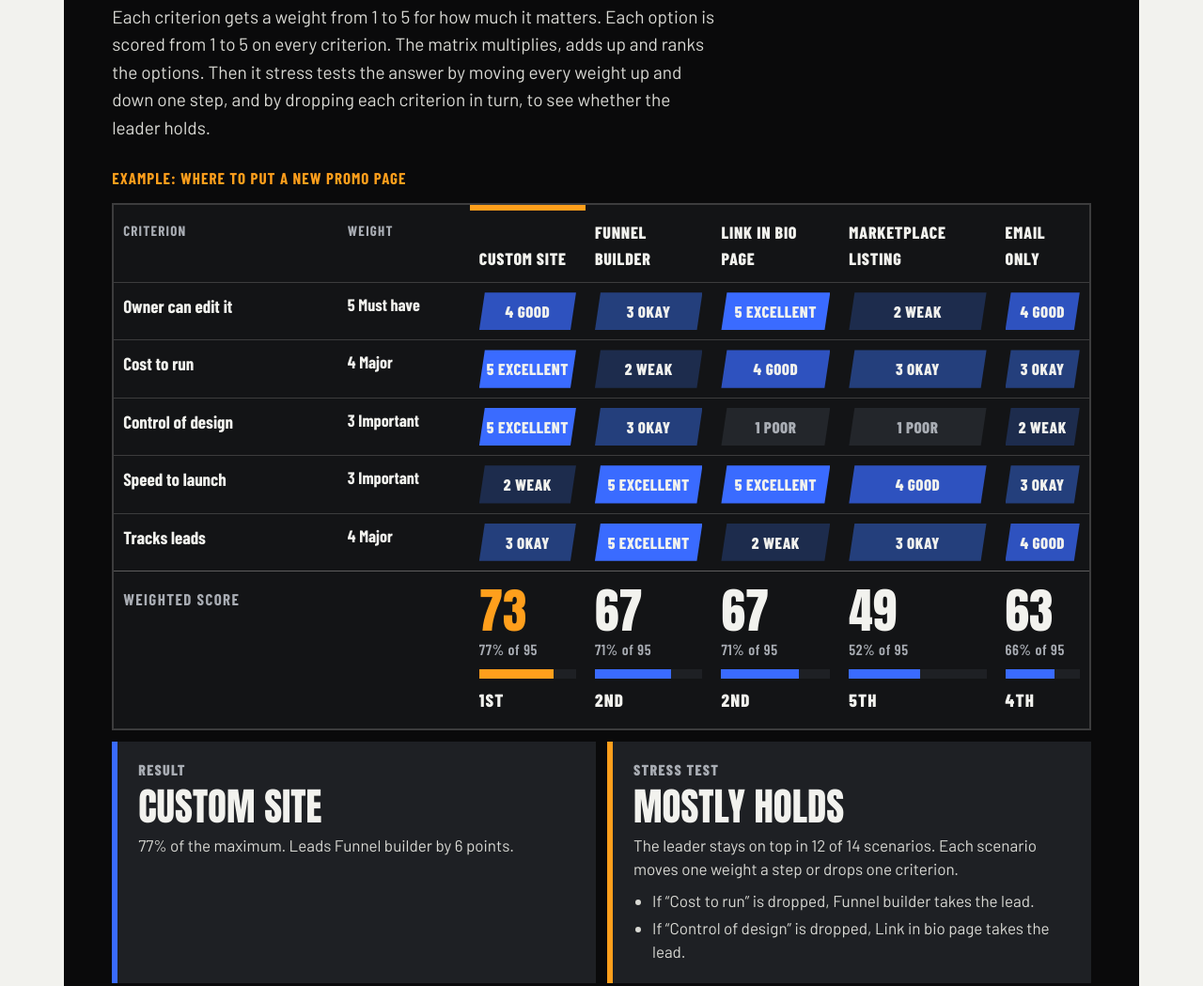
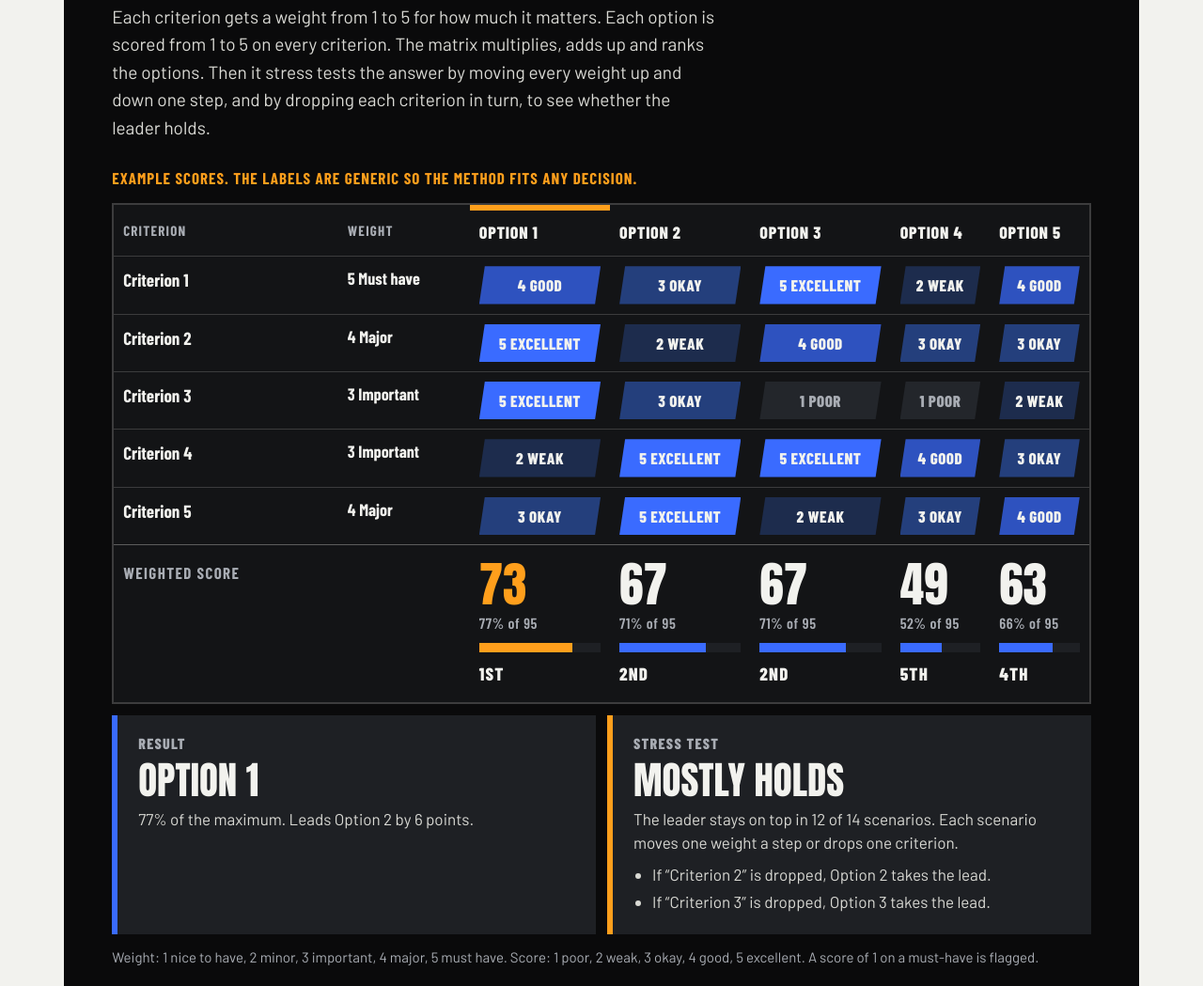
Before and after one commit to guamcaleb/caleb_portfolio, a plain HTML site: page systems.html in a window 1280 px wide. Shown: the part 4470-5519 px from the top of the page at 94% size. Drawn offline with Linux system fonts and the light colour scheme.

Commit message:
Add files via upload

```diff
--- a/systems.html
+++ b/systems.html
@@ -145,7 +145,7 @@
       <h3 class="tt">Score up to five options before you commit</h3>
       <p>Each criterion gets a weight from 1 to 5 for how much it matters. Each option is scored from 1 to 5 on every criterion. The matrix multiplies, adds up and ranks the options. Then it stress tests the answer by moving every weight up and down one step, and by dropping each criterion in turn, to see whether the leader holds.</p>
       <div class="dm" id="dm">
-        <p class="dm-note">Example: where to put a new promo page</p>
+        <p class="dm-note">Example scores. The labels are generic so the method fits any decision.</p>
         <div class="dm-scroll"><table class="dm-table" id="dm-table"><caption class="sr">Weighted decision matrix, example</caption></table></div>
         <div class="dm-out" id="dm-out"></div>
         <p class="dm-legend">Weight: 1 nice to have, 2 minor, 3 important, 4 major, 5 must have. Score: 1 poor, 2 weak, 3 okay, 4 good, 5 excellent. A score of 1 on a must-have is flagged.</p>
@@ -238,13 +238,13 @@
   /* ---------- decision matrix (read-only example) ---------- */
   var W={1:"Nice to have",2:"Minor",3:"Important",4:"Major",5:"Must have"};
   var S={1:"Poor",2:"Weak",3:"Okay",4:"Good",5:"Excellent"};
-  var OPT=["Custom site","Funnel builder","Link in bio page","Marketplace listing","Email only"];
+  var OPT=["Option 1","Option 2","Option 3","Option 4","Option 5"];
   var CRI=[
-    {n:"Owner can edit it",w:5,s:[4,3,5,2,4]},
-    {n:"Cost to run",w:4,s:[5,2,4,3,3]},
-    {n:"Control of design",w:3,s:[5,3,1,1,2]},
-    {n:"Speed to launch",w:3,s:[2,5,5,4,3]},
-    {n:"Tracks leads",w:4,s:[3,5,2,3,4]}
+    {n:"Criterion 1",w:5,s:[4,3,5,2,4]},
+    {n:"Criterion 2",w:4,s:[5,2,4,3,3]},
+    {n:"Criterion 3",w:3,s:[5,3,1,1,2]},
+    {n:"Criterion 4",w:3,s:[2,5,5,4,3]},
+    {n:"Criterion 5",w:4,s:[3,5,2,3,4]}
   ];
   var table=document.getElementById("dm-table"),out=document.getElementById("dm-out");
   if(table){
```
